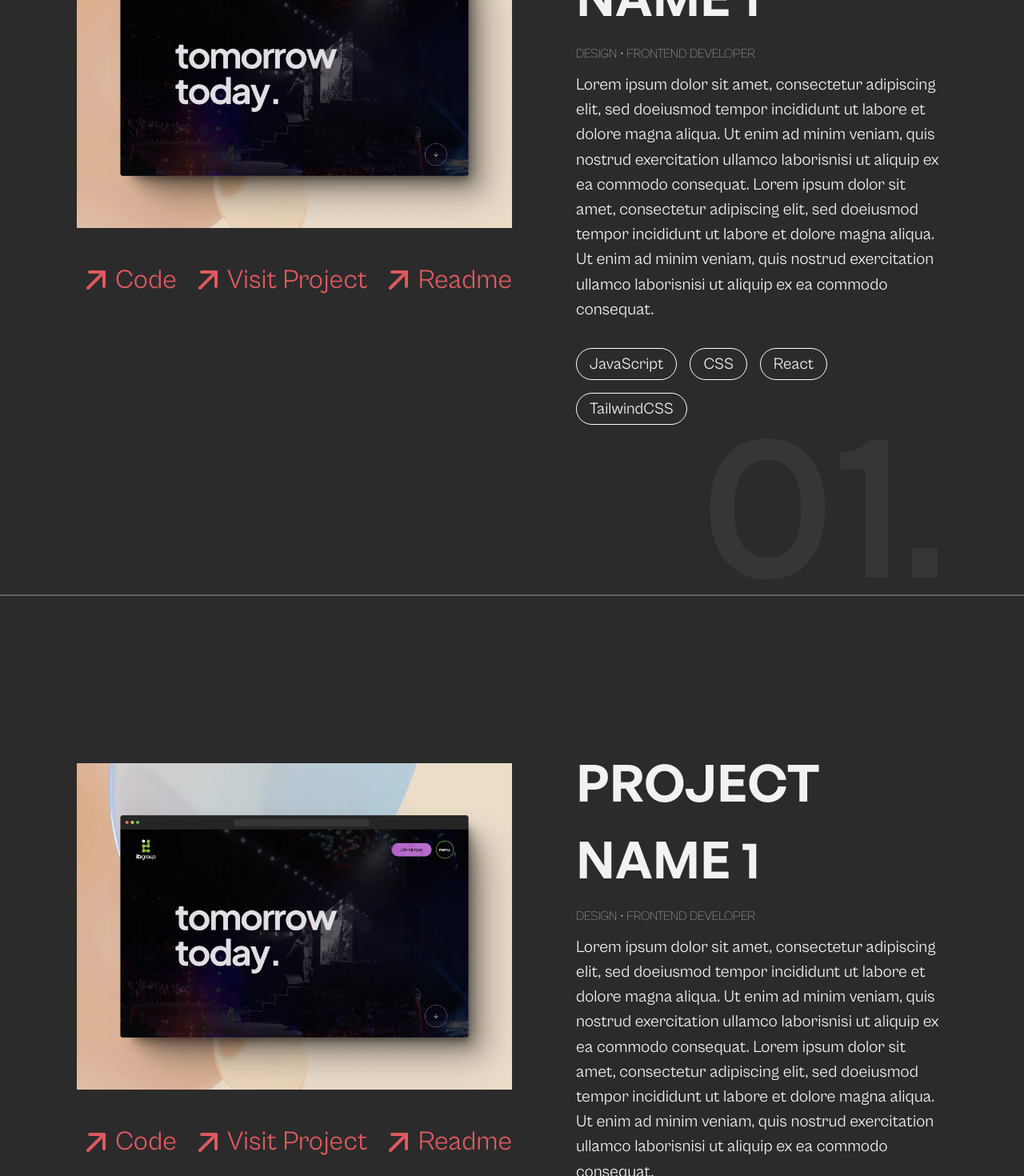
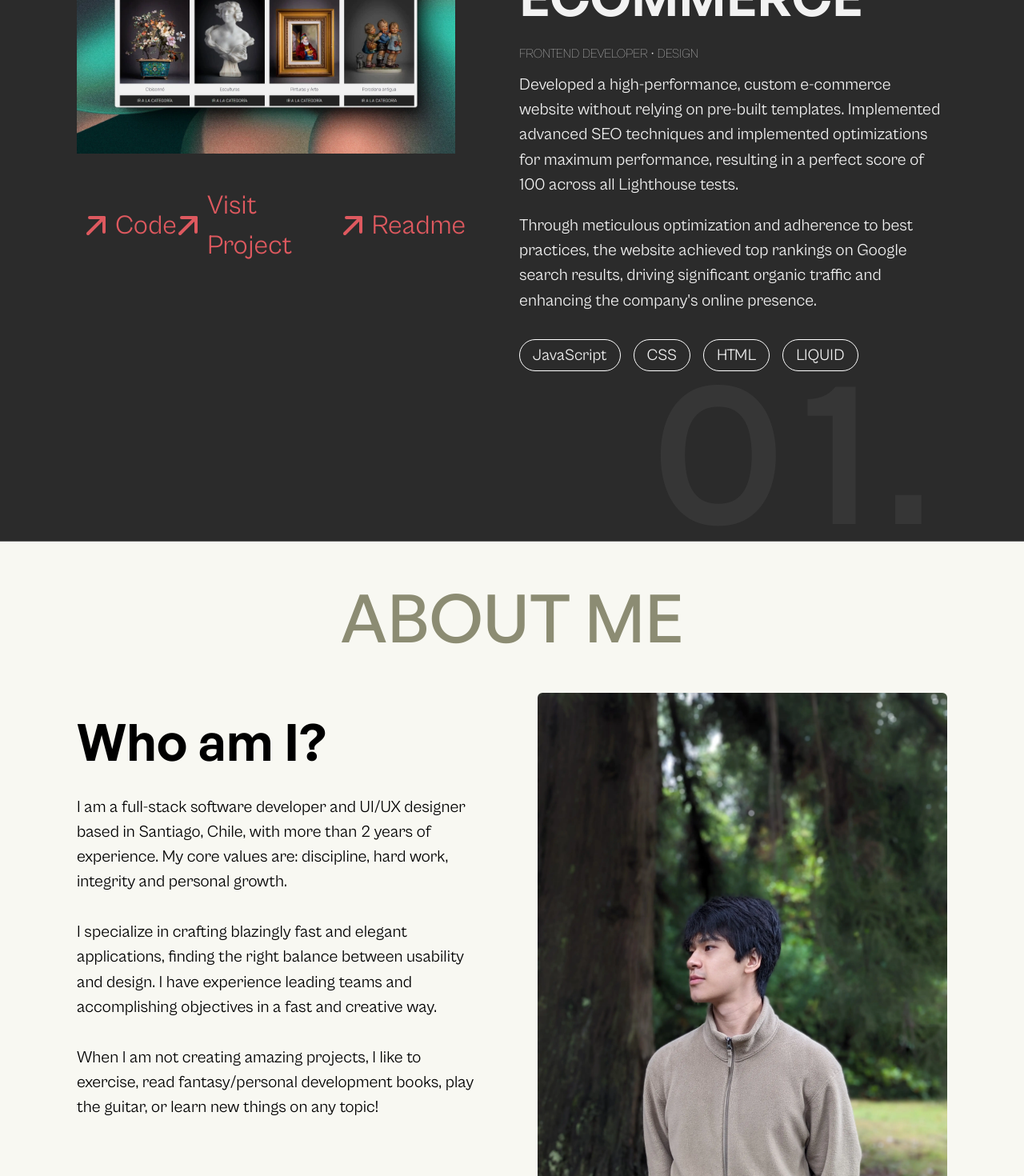
Before and after one commit to Diego-Orellana-u/portfolio-v2, a React (Vite) app: page / in a window 1280 px wide. Shown: the part 1330-2800 px from the top of the page at 80% size. Built offline with nearby package versions, Linux system fonts and the light colour scheme.

Commit message:
solved few visual bugs, replaced lorem ipsum with actual text

```diff
--- a/src/components/AboutMe.jsx
+++ b/src/components/AboutMe.jsx
@@ -37,20 +37,23 @@ export default function AboutMe() {
         </div>
         <div className="pt-6 flex flex-col gap-6 min-[1024px]:gap-8 min-[1536px]:gap-12 text-body-1 mb-12 min-[728px]:flex-1 min-[1536px]:text-3xl">
           <h3 className="text-heading-3 font-semibold w-64 min-[728px]:w-auto min-[1024px]:text-[4rem] min-[1536px]:text-[5rem] leading-[4.5rem]">
-            A brief intro, who am I?
+            Who am I?
           </h3>
           <p>
-            I am an independent frontend developer, UI/UX designer and creator
-            based in Melbourne, Australia.
+            I am a full-stack software developer and UI/UX designer based in
+            Santiago, Chile, with more than 2 years of experience. My core
+            values are: discipline, hard work, integrity and personal growth.
           </p>
           <p>
-            I specialize in crafting elevated, intuitive, and minimalistic
-            designs for startups and small businesses to help them stand out in
-            the digital landscape with a powerful impact.{' '}
+            I specialize in crafting blazingly fast and elegant applications,
+            finding the right balance between usability and design. I have
+            experience leading teams and accomplishing objectives in a fast and
+            creative way.
           </p>
           <p>
-            Lorem ipsum dolor sit amet, consectetur adipiscing elit, sed do
-            eiusmod tempor incididunt ut labore et dolore magna aliqua.
+            When I am not creating amazing projects, I like to exercise, read
+            fantasy/personal development books, play the guitar, or learn new
+            things on any topic!
           </p>
         </div>
       </div>
--- a/src/components/Hero.jsx
+++ b/src/components/Hero.jsx
@@ -5,7 +5,7 @@ export default function Hero() {
   return (
     <section
       id="hero"
-      className="h-[calc(100vh-135px)] min-[1024px]:h-[calc(100vh-80px)]"
+      className="h-[calc(100vh-135px)] min-[1024px]:h-[calc(100vh-80px)] linear-gradient"
     >
       <div className="flex min-h-full justify-between flex-col text-[58px] min-[550px]:text-[108px] min-[1024px]:text-[128px] font-bold px-[1.4rem]">
         <div className="flex flex-col items-center pt-16 min-[550px]:pt-[0] min-[1424px]:pt-[7vh] long-p">
--- a/src/components/IndProject.jsx
+++ b/src/components/IndProject.jsx
@@ -3,6 +3,7 @@ import arrowRight from '../assets/logos/arrowRight.svg';
 
 export default function IndProject({ proyectInfo }) {
   const techId = useId();
+  const paragraphId = useId();
 
   return (
     <div className="min-[1024px]:border-y-[1px] min-[1024px]:border-primary-lines/30 min-[1024px]:pb-[5rem] min-[1024px]:pt-[5rem] min-[1150px]:pb-[8rem] min-[1150px]:pt-[11.5rem]">
@@ -10,48 +11,58 @@ export default function IndProject({ proyectInfo }) {
         <div className="flex-1 min-[1024px]:pt-[1.2rem] min-[1248px]:pt-[1.6rem]">
           <img
             src={proyectInfo[0]}
-            className="w-full max-w-full h-auto object-cover"
+            className="w-full max-w-full h-auto object-cover min-[1024px]:hidden"
+            alt="image of project"
+          />
+
+          <img
+            src={proyectInfo[1]}
+            className="w-full max-w-full h-auto object-cover max-[1023px]:hidden"
+            alt="image of project"
           />
           <div className="flex justify-between text-secondary-800 pt-7 min-[1250px]:pt-10">
             <a
-              href="/"
-              className="flex items-center text-body-1 min-[1250px]:text-[2.1rem]"
+              href={proyectInfo[7]}
+              target="_blank"
+              className="flex items-center text-body-2 min-[768px]:text-body-1 min-[1250px]:text-[2.1rem]"
             >
               <img
                 src={arrowRight}
                 alt="icon of an arrow to the right"
-                className="w-8 min-[1250px]:w-12"
+                className="w-6 min-[768px]:w-8 min-[1250px]:w-12"
               />
               <span>Code</span>
             </a>
             <a
-              href="/"
-              className="flex items-center text-body-1 min-[1250px]:text-[2.1rem]"
+              href={proyectInfo[8]}
+              target="_blank"
+              className="flex items-center text-body-2 min-[768px]:text-body-1 min-[1250px]:text-[2.1rem]"
             >
               <img
                 src={arrowRight}
                 alt="icon of an arrow to the right"
-                className="w-8 min-[1250px]:w-12"
+                className="w-6 min-[768px]:w-8 min-[1250px]:w-12"
               />
               <span>Visit Project</span>
             </a>
             <a
-              href="/"
-              className="flex items-center text-body-1 min-[1250px]:text-[2.1rem]"
+              href={proyectInfo[9]}
+              target="_blank"
+              className="flex items-center text-body-2 min-[768px]:text-body-1 min-[1250px]:text-[2.1rem]"
             >
               <img
                 src={arrowRight}
                 alt="icon of an arrow to the right"
-                className="w-8 min-[1250px]:w-12"
+                className="w-6 min-[768px]:w-8 min-[1250px]:w-12"
               />
               <span>Readme</span>
             </a>
           </div>
         </div>
 
-        <div className="text-white-body-font flex flex-col relative flex-1">
+        <div className="text-white-body-font flex flex-col relative flex-1 min-[1024px]:grow-[1.3]">
           <div className="flex flex-wrap gap-4 pb-4 min-[1024px]:hidden">
-            {proyectInfo[4].map((tech, idx) => (
+            {proyectInfo[5].map((tech, idx) => (
               <div
                 key={`${techId} - ${idx}`}
                 className="border border-white px-4 py-[0.25rem] rounded-3xl text-sm"
@@ -62,16 +73,23 @@ export default function IndProject({ proyectInfo }) {
           </div>
           <div className="flex flex-col z-10 gap-y-3 min-[1024px]:pl-14 min-[1124px]:pl-20 min-[1024px]:pb-5">
             <h3 className="text-heading-4 font-medium min-[1024px]:text-[3rem] min-[1248px]:text-[4rem] min-[1024px]:font-semibold">
-              {proyectInfo[1]}
+              {proyectInfo[2]}
             </h3>
             <span className="font-thin min-[1536px]:text-2xl">
-              {proyectInfo[2]}
+              {proyectInfo[3]}
             </span>
-            <p className="text-body-1 min-[1536px]:text-3xl">
-              {proyectInfo[3]}
-            </p>
+            <div className="flex flex-col gap-4 min-[768px]:gap-5">
+              {proyectInfo[4].map((p, idx) => (
+                <p
+                  key={`${paragraphId} - ${idx}`}
+                  className="text-body-1 min-[1536px]:text-3xl"
+                >
+                  {p}
+                </p>
+              ))}
+            </div>
             <div className="pb-16 pt-5 max-[1023px]:hidden flex flex-wrap gap-4">
-              {proyectInfo[4].map((tech, idx) => (
+              {proyectInfo[5].map((tech, idx) => (
                 <div
                   key={`${techId} - ${idx}`}
                   className="border border-white px-4 py-[0.25rem] rounded-3xl text-ml min-[1250px]:text-xl "
@@ -81,8 +99,12 @@ export default function IndProject({ proyectInfo }) {
               ))}
             </div>
           </div>
-          <span className="bottom-[-10rem] z-[1] min-[1150px]:bottom-[-14rem] flex w-full justify-end max-[1023px]:hidden min-[1024px]:text-[208px] min-[1150px]:text-[256px] text-accent-100/20 font-bold absolute">
-            {proyectInfo[5]}
+          <span
+            className={`${
+              proyectInfo[6] === '01.' && 'min-[1024px]:tracking-[0.08em]'
+            } bottom-[-10rem] z-[1] min-[1150px]:bottom-[-14rem] flex w-full justify-end max-[1023px]:hidden min-[1024px]:text-[208px] min-[1150px]:text-[256px] text-accent-100/20 font-bold absolute`}
+          >
+            {proyectInfo[6]}
           </span>
         </div>
       </div>
--- a/src/components/Projects.jsx
+++ b/src/components/Projects.jsx
@@ -1,39 +1,13 @@
 import { useId } from 'react';
 import IndProject from './IndProject';
-
-const proyects = [
-  [
-    '/img/testimg.webp',
-    'PROJECT NAME 1',
-    'DESIGN • FRONTEND DEVELOPER',
-    'Lorem ipsum dolor sit amet, consectetur adipiscing elit, sed doeiusmod tempor incididunt ut labore et dolore magna aliqua. Ut enim ad minim veniam, quis nostrud exercitation ullamco laborisnisi ut aliquip ex ea commodo consequat. Lorem ipsum dolor sit amet, consectetur adipiscing elit, sed doeiusmod tempor incididunt ut labore et dolore magna aliqua. Ut enim ad minim veniam, quis nostrud exercitation ullamco laborisnisi ut aliquip ex ea commodo consequat.',
-    ['JavaScript', 'CSS', 'React', 'TailwindCSS'],
-    '01.',
-  ],
-  [
-    '/img/testimg.webp',
-    'PROJECT NAME 1',
-    'DESIGN • FRONTEND DEVELOPER',
-    'Lorem ipsum dolor sit amet, consectetur adipiscing elit, sed doeiusmod tempor incididunt ut labore et dolore magna aliqua. Ut enim ad minim veniam, quis nostrud exercitation ullamco laborisnisi ut aliquip ex ea commodo consequat. Lorem ipsum dolor sit amet, consectetur adipiscing elit, sed doeiusmod tempor incididunt ut labore et dolore magna aliqua. Ut enim ad minim veniam, quis nostrud exercitation ullamco laborisnisi ut aliquip ex ea commodo consequat.',
-    ['JavaScript', 'CSS', 'React', 'TailwindCSS'],
-    '01.',
-  ],
-  [
-    '/img/testimg.webp',
-    'PROJECT NAME 1',
-    'DESIGN • FRONTEND DEVELOPER',
-    'Lorem ipsum dolor sit amet, consectetur adipiscing elit, sed doeiusmod tempor incididunt ut labore et dolore magna aliqua. Ut enim ad minim veniam, quis nostrud exercitation ullamco laborisnisi ut aliquip ex ea commodo consequat. Lorem ipsum dolor sit amet, consectetur adipiscing elit, sed doeiusmod tempor incididunt ut labore et dolore magna aliqua. Ut enim ad minim veniam, quis nostrud exercitation ullamco laborisnisi ut aliquip ex ea commodo consequat.',
-    ['JavaScript', 'CSS', 'React', 'TailwindCSS'],
-    '01.',
-  ],
-];
+import { proyectsData } from '../data/proyectsData';
 
 export default function Projects() {
   const proyectId = useId();
   return (
     <section id="projects" className="bg-black-bg rounded-t-2xl">
       <h2 className="text-secondary-600 heading-1">RECENT PROJECTS</h2>
-      {proyects.map((proyect, idx) => (
+      {proyectsData.map((proyect, idx) => (
         <IndProject key={`${proyectId} - ${idx}`} proyectInfo={proyect} />
       ))}
     </section>
--- /dev/null
+++ b/src/data/proyectsData.js
@@ -0,0 +1,17 @@
+export const proyectsData = [
+  [
+    '/img/project1-m.jpg',
+    '/img/project1.webp',
+    'LETELIER - ECOMMERCE',
+    'FRONTEND DEVELOPER • DESIGN',
+    [
+      'Developed a high-performance, custom e-commerce website without relying on pre-built templates. Implemented advanced SEO techniques and implemented optimizations for maximum performance, resulting in a perfect score of 100 across all Lighthouse tests.',
+      "Through meticulous optimization and adherence to best practices, the website achieved top rankings on Google search results, driving significant organic traffic and enhancing the company's online presence.",
+    ],
+    ['JavaScript', 'CSS', 'HTML', 'LIQUID'],
+    '01.',
+    'https://github.com/Diego-Orellana-u/letelier-website-theme',
+    'https://letelier.art/',
+    'https://github.com/Diego-Orellana-u/letelier-website-theme/blob/main/README.md',
+  ],
+];
--- a/src/index.css
+++ b/src/index.css
@@ -85,6 +85,9 @@
     rgba(24, 24, 24, 0) 106%
   );
 }
+.linear-gradient {
+  background: linear-gradient(#f8f8f2 66%, #333 220%);
+}
 
 @media (min-width: 535px) {
   .radial {
--- a/src/ui/WorkflowPoint.jsx
+++ b/src/ui/WorkflowPoint.jsx
@@ -8,7 +8,7 @@ export default function WorkflowPoint({ number, point }) {
       >
         {number}
       </span>
-      <p className="text-body-1 font-light pt-[3px] pl-3 min-[740px]:text-[1.5rem] min-[880px]:text-[2rem]">
+      <p className="text-[1rem] font-light pt-[3px] pl-3 min-[1024px]:pt-[8px] min-[740px]:text-[1.5rem]">
         {point}
       </p>
     </div>
```
Also changed, not shown: src/components/Workflow.jsx (+6 -6 lines), src/ui/Header.jsx (+10 -5 lines), public/img/project1-m.jpg (added), public/img/project1.webp (added).
